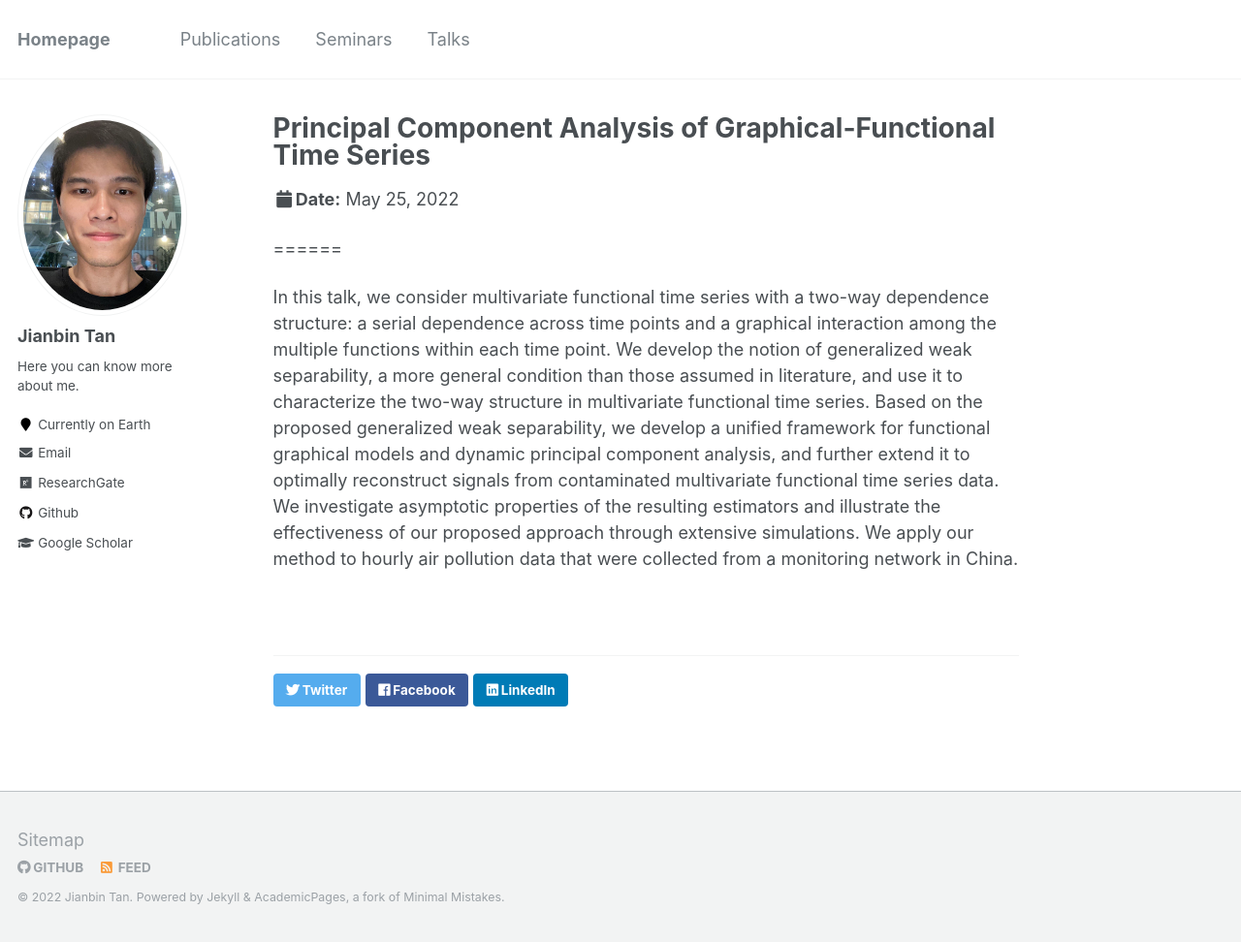
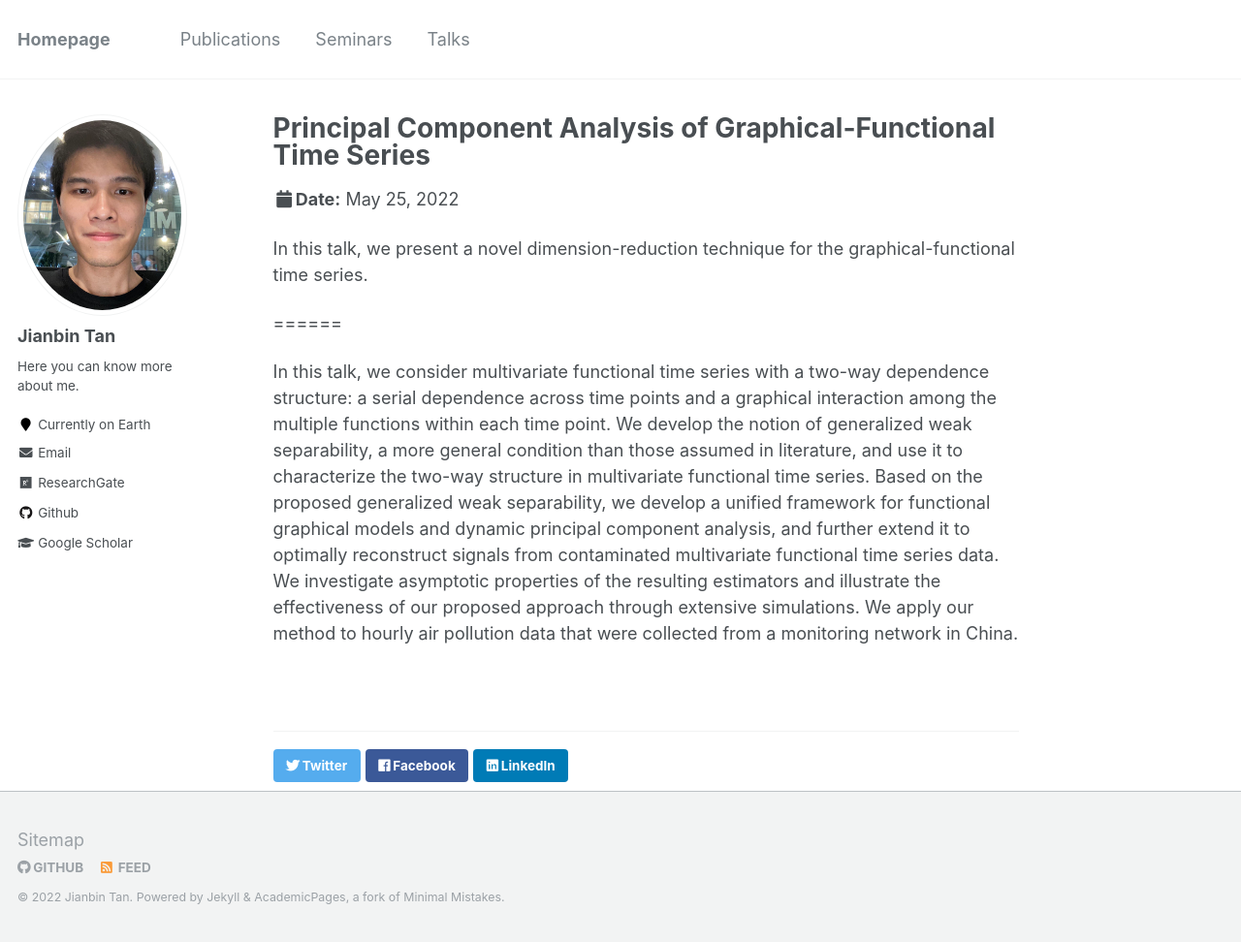
Before and after one commit to Tan-jianbin/Tan-jianbin.github.io, a Jekyll site: the page built from _talks/2022-05-25-talk-1.md, in a window 1280 px wide and 972 px high. Shown: the whole window at 97% size. Built offline with Jekyll 4.4.1, drawn with Linux system fonts in a browser that asks for light colours.

Commit message:
Update 2022-05-25-talk-1.md

```diff
--- a/_talks/2022-05-25-talk-1.md
+++ b/_talks/2022-05-25-talk-1.md
@@ -8,6 +8,8 @@ date: 2022-05-25
 location: "Online"
 ---
 
+In this talk, we present a novel dimension-reduction technique for the graphical-functional time series.
+
 ======
 
 In this talk, we consider multivariate functional time series with a two-way dependence structure: a serial dependence across time points and a graphical interaction among the multiple functions within each time point. We develop the notion of generalized weak separability, a more general condition than those assumed in literature, and use it to characterize the two-way structure in multivariate functional time series. Based on the proposed generalized weak separability, we develop a unified framework for functional graphical models and dynamic principal component analysis, and further extend it to optimally reconstruct signals from contaminated multivariate functional time series data. We investigate asymptotic properties of the resulting estimators and illustrate the effectiveness of our proposed approach through extensive simulations. We apply our method to hourly air pollution data that were collected from a monitoring network in China.
```
